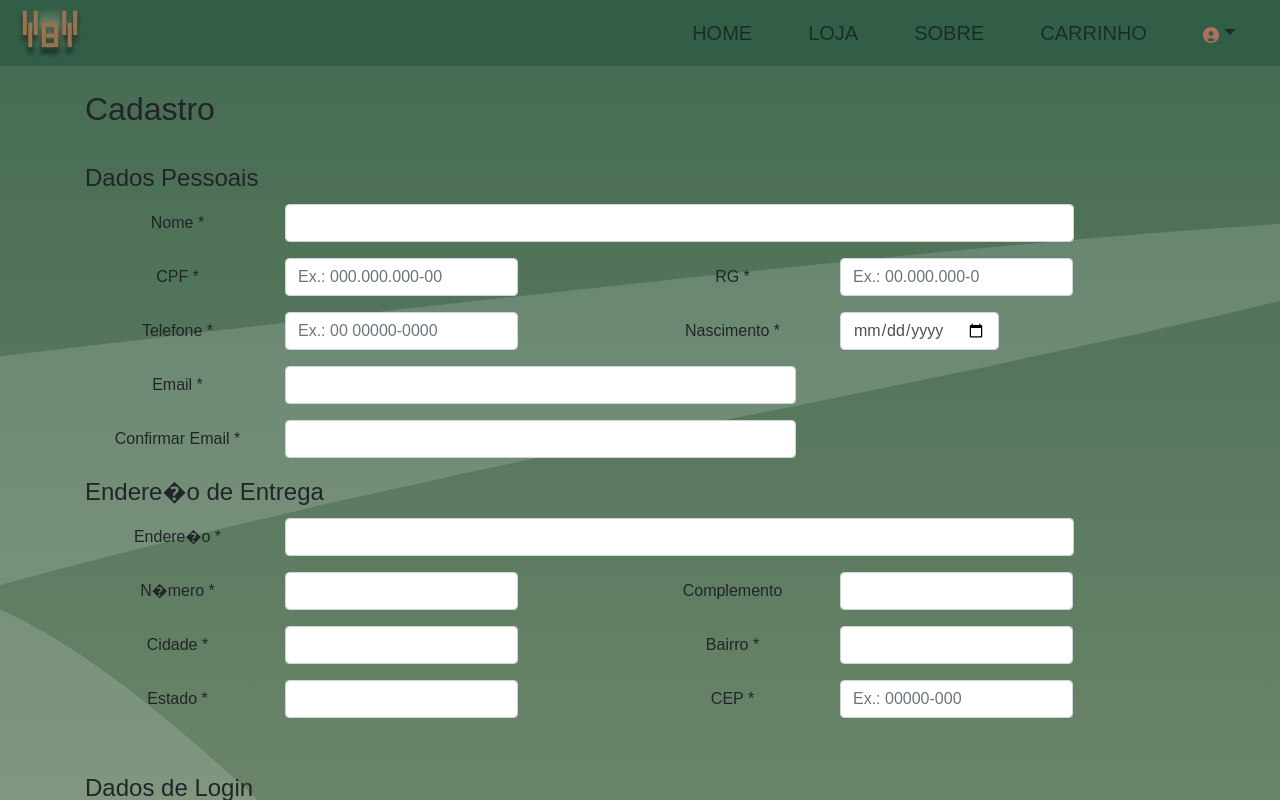
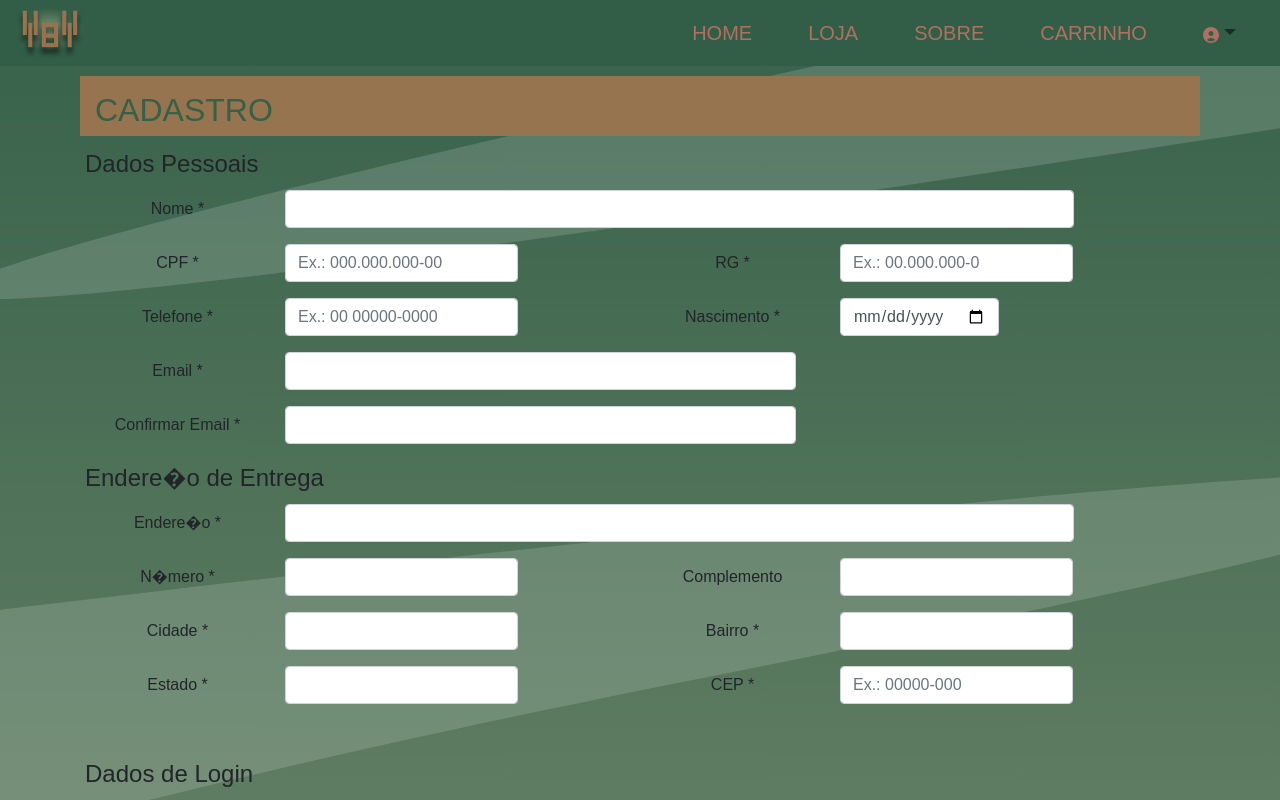
Before and after one commit to gicutieri/trab-web, a Vue app in the folder front/: page /cadastro in a window 1280 px wide. Shown: the top 800 px of the page. Built offline with nearby package versions, Linux system fonts and the light colour scheme.

Commit message:
pequenas estitica

```diff
--- a/front/src/App.vue
+++ b/front/src/App.vue
@@ -24,8 +24,36 @@ export default {
     font-family: 'Montserrat', sans-serif;
     background-image: url("~@/assets/Body/Background.svg");
     background-position: center;
-    background-repeat: no-repeat;
+    background-attachment: fixed;
+    background-repeat: repeat-y;
     background-size: cover;
     min-height: 1125px;
+    background-color: #819476;
   }
+  .shape{
+    background-color:#96744F;
+    width:100%;
+    height:60px;
+    position:relative;
+    margin: 10px;
+  }
+  .shapecontent{
+    color: #385F47;
+    font-size: 4vh;
+    margin:auto;
+    line-height:20px;
+    position: absolute;
+    text-align:center;
+  }
+  .searchbar{
+    padding-top: 10px;
+    padding-bottom: 10px;
+  }
+  .inline-block-child{
+    display: inline-block;
+  }
+  .but{
+    padding-top: 10px;
+  }
+
 </style>
--- a/front/src/components/Header.vue
+++ b/front/src/components/Header.vue
@@ -59,15 +59,12 @@ export default {
     font-size: 20px;
     font-family: 'Montserrat', sans-serif;
   }
-  .navbar-nav .nav-link {
+  .navbar-light .navbar-nav .nav-link {
     color: #AF7061;
-  }
-  .nav-item-dropdown {
-    color: #AF7061;
+    background: #325E47;
   }
   .navbar-light{
     background: #325E47;
-    color: #AF7061;
   }
   .img-logo{
     height: 50px;
--- a/front/src/views/Cadastro.vue
+++ b/front/src/views/Cadastro.vue
@@ -1,11 +1,13 @@
 <template>
   <div class="cadastro">
     <div class="container">
-        <div class="row">
-            <div class="col-sm-6 marcado py-4">
-                <h2>Cadastro</h2>
-            </div>
+      <div class="row">
+        <div class="shape">
+          <div class="col-sm-6 marcado py-4">
+            <h2 class="shapecontent">CADASTRO</h2>
+          </div>
         </div>
+      </div>
 
         <form name="cadastro" class="form-horizontal" method="POST" onsubmit="event.preventDefault();">
 
--- a/front/src/views/Home.vue
+++ b/front/src/views/Home.vue
@@ -3,8 +3,10 @@
     <Carousel/>
     <div class="container">
       <div class="row">
-        <div class="col-sm-6 marcado py-4">
-          <h2>Destaques</h2>
+        <div class="shape">
+          <div class="col-sm-6 marcado py-4">
+            <h2 class="shapecontent">DESTAQUES</h2>
+          </div>
         </div>
       </div>
       <div class="row">
@@ -14,8 +16,10 @@
         <Card/>
       </div>
       <div class="row">
-        <div class="col-sm-6 marcado py-4">
-          <h2>Origem</h2>
+        <div class="shape">
+          <div class="col-sm-6 marcado py-4">
+            <h2 class="shapecontent">ORIGEM</h2>
+          </div>
         </div>
       </div>
       <div class="row">
--- a/front/src/views/Loja.vue
+++ b/front/src/views/Loja.vue
@@ -1,10 +1,20 @@
 <template>
   <div class="loja">
     <div class="container">
+      <!--
       <div class="marcado py-4 search-bar">
         <div class="row">
           <input class="text-line search-bar" type="text" placeholder="search">
           <button class="searchbar-button"><span><i class="fa fa-search"></i></span></button>
+        </div>
+      </div>
+      -->
+      <div class="input-group searchbar">
+        <input type="text" class="form-control" placeholder="PROCURE NO SITE">
+        <div class="input-group-append">
+          <button class="btn btn-secondary" style="background-color:#96744F;" type="button">
+          <img src="@/assets/Header/Lupa.svg" style="max-height: 23px" alt="">
+        </button>
         </div>
       </div>
 
@@ -22,16 +32,16 @@
         <Card/>
       </div>
 
-      <div id="buttons">
-        <button class="btn btn-md btn-outline-light" style="margin-right: 2%;">
-          <span><i class="fa fa-arrow-left"></i></span>
-        </button>
-
-        <button class="btn btn-md btn-outline-light"> 1 </button>
-
-        <button class="btn btn-md btn-outline-light" style="margin-left: 2%;">
-          <span><i class="fa fa-arrow-right"></i></span>
-        </button>
+      <div id="buttons" class="but">
+        <div align="center">
+          <button class="btn btn-md btn-outline-light inline-block-child" style="margin-right: 2%;">
+            <span><i class="fa fa-arrow-left"></i></span>
+          </button>
+          <button class="btn btn-md btn-outline-light inline-block-child"> 1 </button>
+          <button class="btn btn-md btn-outline-light inline-block-child" style="margin-left: 2%;">
+            <span><i class="fa fa-arrow-right"></i></span>
+          </button>
+        </div>
       </div>
 
     </div> <!-- <div class="container"> -->
```
Also changed, not shown: front/src/assets/Header/Lupa.svg (added), 1 other file (tests, documents, lock files or other folders).
